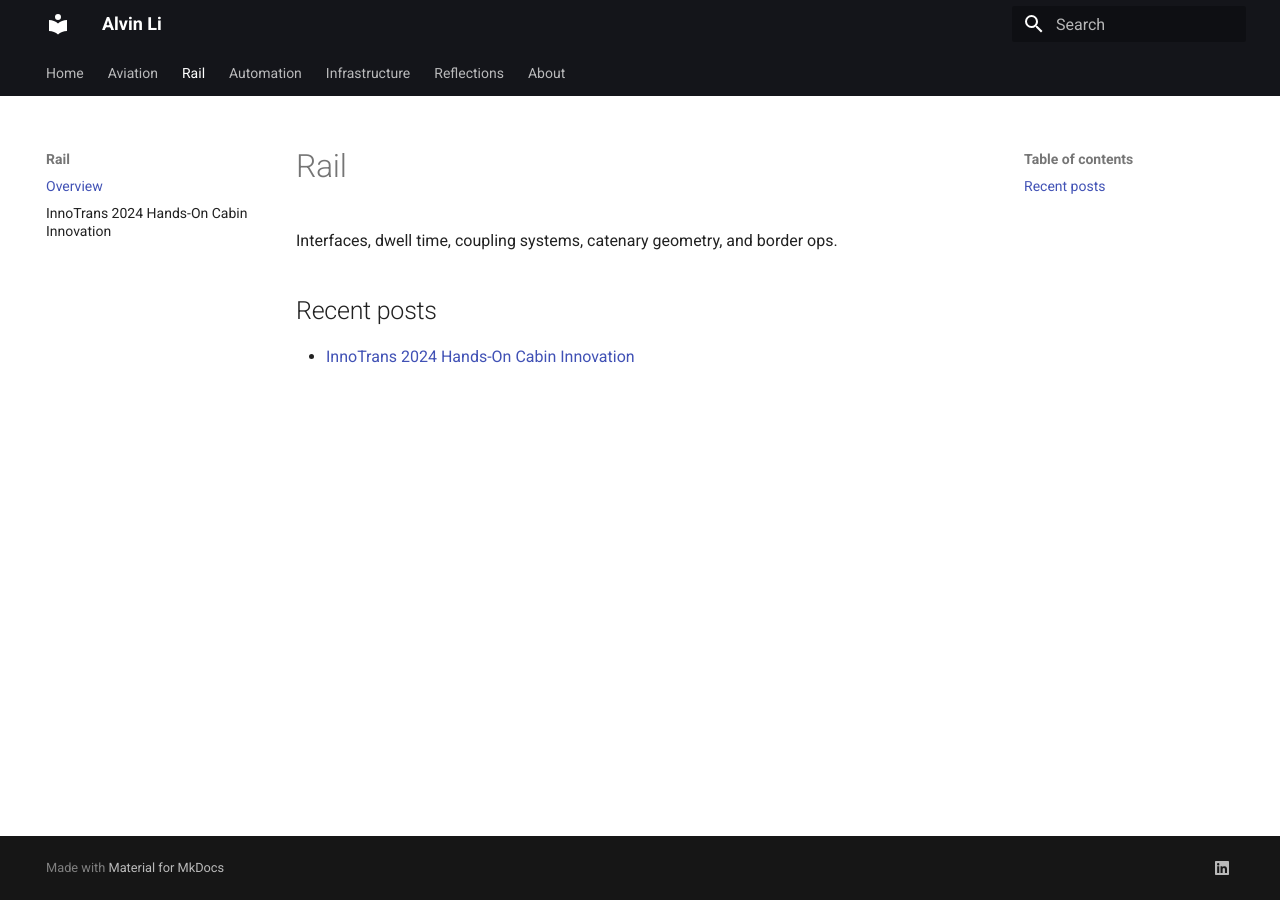
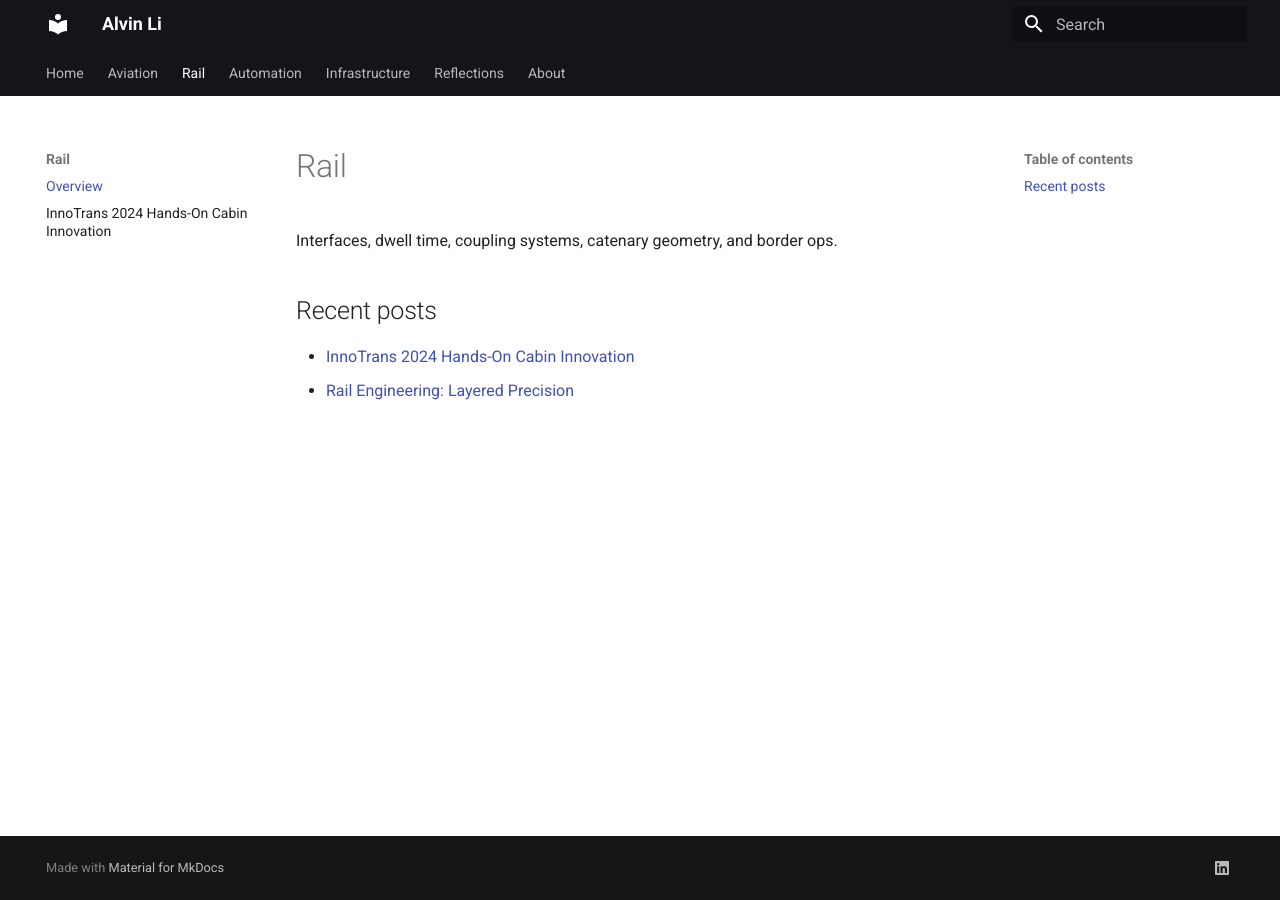
Before and after one commit to alvvvli/alvin-site, an MkDocs documentation site: the page built from docs/rail/index.md, in a window 1280 px wide. Built offline with MkDocs 1.6.1 and Material for MkDocs 9.7.7, drawn with Linux system fonts in a browser that asks for light colours.

Commit message:
Update index.md

```diff
--- a/docs/rail/index.md
+++ b/docs/rail/index.md
@@ -4,3 +4,4 @@ Interfaces, dwell time, coupling systems, catenary geometry, and border ops.
 
 ## Recent posts
 - [InnoTrans 2024 Hands-On Cabin Innovation](innotrans-2024.md)
+- [Rail Engineering: Layered Precision](stadler-2023.md)
```
